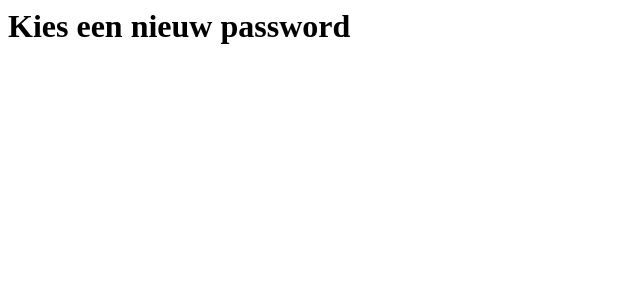
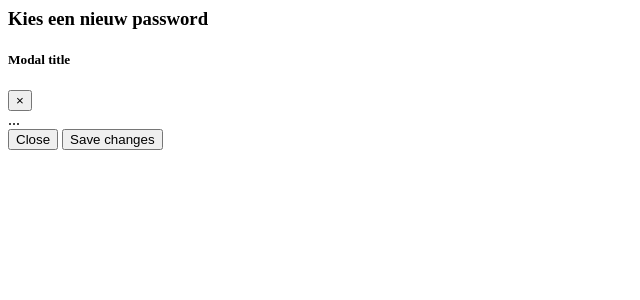
Before and after one commit to rra-am1c-2017/blok3-web-loginregistration, a PHP site: page /choosepassword.php in a window 1280 px wide. Shown: the top 300 px of the page, without its empty margins (0-640 px from the left). Run offline with PHP 8.4, Linux system fonts and the light colour scheme.

Commit message:
choosepassword

```diff
--- a/choosepassword.php
+++ b/choosepassword.php
@@ -1,3 +1,29 @@
 <main class="container">
-  <h1>Kies een nieuw password</h1>
+  <h3>Kies een nieuw password</h3>
+
+
+  <!-- Modal -->
+  <div class="modal fade" id="exampleModalCenter" tabindex="-1" role="dialog" aria-labelledby="exampleModalCenterTitle" aria-hidden="true">
+    <div class="modal-dialog modal-dialog-centered" role="document">
+      <div class="modal-content">
+        <div class="modal-header">
+          <h5 class="modal-title" id="exampleModalLongTitle">Modal title</h5>
+          <button type="button" class="close" data-dismiss="modal" aria-label="Close">
+            <span aria-hidden="true">&times;</span>
+          </button>
+        </div>
+        <div class="modal-body">
+          ...
+        </div>
+        <div class="modal-footer">
+          <button type="button" class="btn btn-secondary" data-dismiss="modal">Close</button>
+          <button type="button" class="btn btn-primary">Save changes</button>
+        </div>
+      </div>
+    </div>
+  </div>
+
+  <script>
+    $("#exampleModalCenter").modal("show");
+  </script>
 </main>
--- a/register.php
+++ b/register.php
@@ -53,7 +53,7 @@
                       </style>
                     </head>
                     <body>
-                      <p>Bedankt voor het registreren, klik <a href="www.inlogregistratiesysteem.am1c.nl">hier</a> om uw account te activeren</p>
+                      <p>Bedankt voor het registreren, klik <a href="www.inlogregistratiesysteem.am1c.nl/index.php?action=choosepassword">hier</a> om uw account te activeren</p>
                       <p>Met vriendelijke groet,</p>
                       <p>de beheerder van deze site.</p>
                     </body>
```
